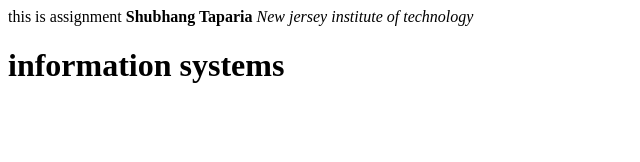
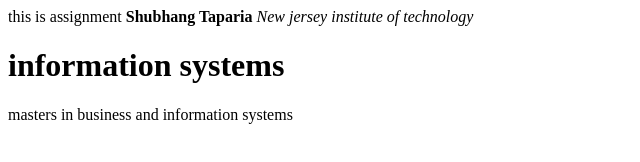
Before and after one commit to st632/homework1, a plain HTML site: page index.html in a window 1280 px wide. Shown: the whole page, without its empty margins (0-640 px from the left). Drawn offline with Linux system fonts and the light colour scheme.

Commit message:
fifth  commit

```diff
--- a/index.html
+++ b/index.html
@@ -13,5 +13,9 @@ this is assignment
 <h1>
 information systems
 </h1>
+<p>
+masters in business and information systems
+</p>
+
 </body>
 <html>
```
